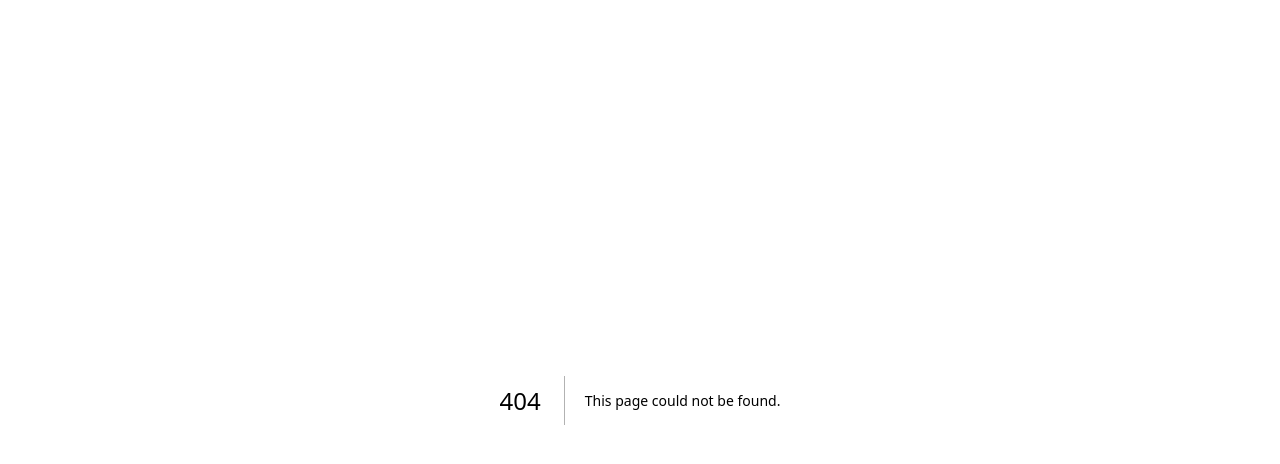
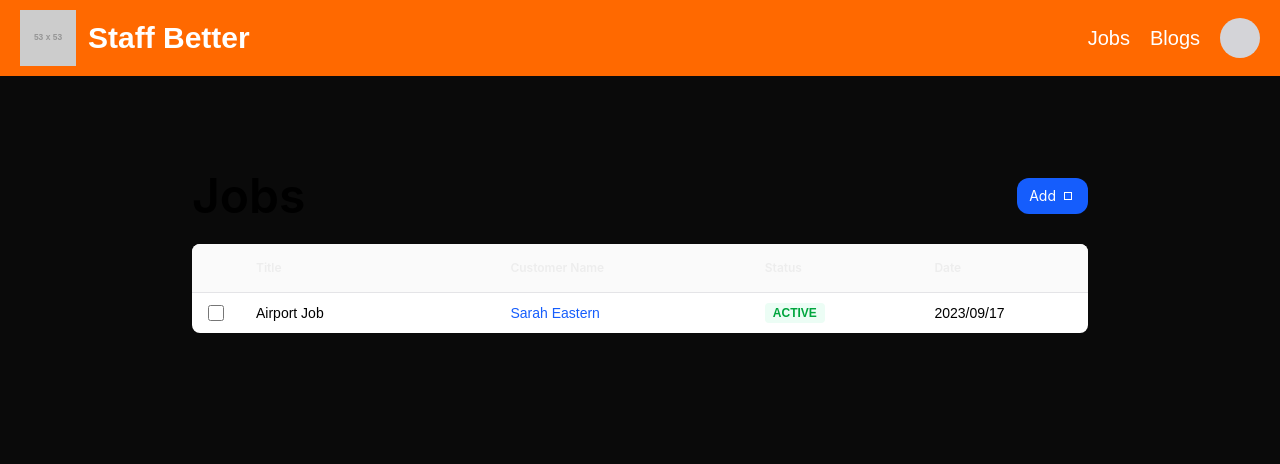
Before and after one commit to warlordwinter/staff-better, a Next.js app: page /jobs in a window 1280 px wide. Before the commit this address had no page. Shown: the top 464 px of the page. Built offline with nearby package versions, Linux system fonts and the light colour scheme.

Commit message:
Did the basic frontend for the jobs page

```diff
--- /dev/null
+++ b/src/app/jobs/page.tsx
@@ -0,0 +1,14 @@
+"use client"
+
+import React from "react";
+import Navbar from "@/components/jobTableComp/navBar";
+import JobTable from "@/components/jobTableComp/jobTable";
+
+export default function Jobs(){
+    return(
+        <div>
+            <Navbar/>
+            <JobTable/>
+        </div>
+    );
+}
--- /dev/null
+++ b/src/app/testjob/page.tsx
@@ -0,0 +1,12 @@
+"use client"
+
+import React from "react";
+import Navbar from "@/components/jobTableComp/navBar";
+
+export default function Jobs(){
+    return(
+        <div>
+            <Navbar/>
+        </div>
+    );
+}
--- /dev/null
+++ b/src/components/jobTableComp/JobTableHeadRow.tsx
@@ -0,0 +1,13 @@
+import React from 'react';
+
+const JobTableHeadRow = () => (
+  <div className="grid grid-cols-[3rem_1.5fr_1.5fr_1fr_1fr] bg-neutral-50 text-xs font-semibold font-['Inter'] border-b border-zinc-200">
+    <div className="flex items-center justify-center h-12" />
+    <div className="flex items-center px-4 h-12">Title</div>
+    <div className="flex items-center px-4 h-12">Customer Name</div>
+    <div className="flex items-center px-4 h-12">Status</div>
+    <div className="flex items-center px-4 h-12">Date</div>
+  </div>
+);
+
+export default JobTableHeadRow;
--- /dev/null
+++ b/src/components/jobTableComp/jobTable.tsx
@@ -0,0 +1,51 @@
+import React, { useState } from 'react';
+import JobTableHeader from './jobTableHeader';
+import JobTableHeadRow from './JobTableHeadRow';
+import JobTableRow from './jobTableRow';
+
+interface Job {
+  id: string;
+  title: string;
+  customerName: string;
+  status: string;
+  date: string;
+}
+
+const JobTable = () => {
+  const [jobs, setJobs] = useState<Job[]>([
+    {
+      id: '1',
+      title: 'Airport Job',
+      customerName: 'Sarah Eastern',
+      status: 'active',
+      date: '2023/09/17',
+    },
+  ]);
+
+  const handleAddJob = () => {
+    const newCustomer = 'John Worker';
+    const newJob: Job = {
+      id: crypto.randomUUID(),
+      title: 'Warehouse Job',
+      customerName: newCustomer,
+      status: 'active',
+      date: new Date().toISOString().slice(0, 10),
+    };
+    setJobs([...jobs, newJob]);
+  };
+
+  return (
+    <div className="flex flex-col gap-6 w-full max-w-4xl mx-auto m-24">
+    <JobTableHeader onFileSelect={(file) => console.log('Selected file:', file)} />
+
+      <div className="w-full rounded-lg bg-white overflow-hidden">
+        <JobTableHeadRow />
+        {jobs.map((job) => (
+          <JobTableRow key={job.id} job={job} />
+        ))}
+      </div>
+    </div>
+  );
+};
+
+export default JobTable;
--- /dev/null
+++ b/src/components/jobTableComp/jobTableHeader.tsx
@@ -0,0 +1,48 @@
+import React, { useRef } from 'react';
+
+interface Props {
+  onFileSelect?: (file: File) => void;
+}
+
+const JobTableHeader: React.FC<Props> = ({ onFileSelect }) => {
+  const fileInputRef = useRef<HTMLInputElement>(null);
+
+  const handleClick = () => {
+    fileInputRef.current?.click();
+  };
+
+  const handleFileChange = (e: React.ChangeEvent<HTMLInputElement>) => {
+    const file = e.target.files?.[0];
+    if (file && onFileSelect) {
+      onFileSelect(file);
+    }
+  };
+
+  return (
+    <div className="flex justify-between items-center">
+      <h1 className="text-black text-5xl font-semibold font-['Inter']">Jobs</h1>
+
+      <button
+        onClick={handleClick}
+        className="px-3 py-2 bg-blue-600 rounded-xl inline-flex justify-center items-center gap-1 text-white"
+      >
+        <span className="text-sm font-normal font-['Inter']">Add</span>
+        <div className="w-4 h-4 relative">
+          <div className="w-1.5 h-1.5 absolute left-[4.67px] top-[4.67px] outline outline-[1.25px] outline-offset-[-0.62px] outline-white" />
+          <div className="w-1.5 h-1.5 absolute left-[4.67px] top-[4.67px] outline outline-[1.25px] outline-offset-[-0.62px] outline-white" />
+        </div>
+      </button>
+
+      {/* Hidden file input */}
+      <input
+        type="file"
+        ref={fileInputRef}
+        onChange={handleFileChange}
+        accept= ".csv, application/vnd.ms-excel, application/vnd.openxmlformats-officedocument.spreadsheetml.sheet"
+        className="hidden"
+      />
+    </div>
+  );
+};
+
+export default JobTableHeader;
--- /dev/null
+++ b/src/components/jobTableComp/jobTableRow.tsx
@@ -0,0 +1,42 @@
+import React from 'react';
+
+interface Job {
+  id: string;
+  title: string;
+  customerName: string;
+  status: string;
+  date: string;
+}
+
+const getStatusStyle = (status: string) => {
+  switch (status.toLowerCase()) {
+    case 'active':
+      return 'bg-emerald-50 text-green-600';
+    case 'past':
+      return 'bg-gray-100 text-gray-500';
+    case 'upcoming':
+      return 'bg-yellow-50 text-yellow-600';
+    default:
+      return 'bg-gray-50 text-gray-600';
+  }
+};
+
+const JobTableRow: React.FC<{ job: Job }> = ({ job }) => (
+  <div className="grid grid-cols-[3rem_1.5fr_1.5fr_1fr_1fr] hover:bg-gray-50">
+    <div className="flex items-center justify-center h-10">
+      <input type="checkbox" className="w-4 h-4" />
+    </div>
+    <div className="flex items-center px-4 h-10 text-sm text-black">{job.title}</div>
+    <div className="flex items-center px-4 h-10 gap-2">
+      <span className="text-blue-600 text-sm">{job.customerName}</span>
+    </div>
+    <div className="flex items-center px-4 h-10">
+      <span className={`px-2 py-0.5 rounded-sm text-xs font-bold uppercase ${getStatusStyle(job.status)}`}>
+        {job.status}
+      </span>
+    </div>
+    <div className="flex items-center px-4 h-10 text-sm text-black">{job.date}</div>
+  </div>
+);
+
+export default JobTableRow;
--- /dev/null
+++ b/src/components/jobTableComp/navBar.tsx
@@ -0,0 +1,32 @@
+// components/Navbar.tsx
+import React from 'react';
+
+const Navbar = () => {
+  return (
+    <nav className="w-full px-5 py-2.5 bg-orange-500 flex justify-between items-center">
+      {/* Left: Logo and Brand */}
+      <div className="flex items-center gap-3">
+        <img
+          className="w-14 h-14 object-cover"
+          src="https://placehold.co/53x53"
+          alt="Logo"
+        />
+        <span className="text-white text-3xl font-semibold font-inter">Staff Better</span>
+      </div>
+
+      {/* Right: Navigation Links */}
+      <div className="flex items-center gap-5">
+        <a href="#" className="text-white text-xl font-normal hover:underline">
+          Jobs
+        </a>
+        <a href="#" className="text-white text-xl font-normal hover:underline">
+          Blogs
+        </a>
+        {/* Placeholder for profile or button */}
+        <div className="w-10 h-10 bg-zinc-300 rounded-full" />
+      </div>
+    </nav>
+  );
+};
+
+export default Navbar;
```
Also changed, not shown: src/components/associates/associateTable.tsx (added).
